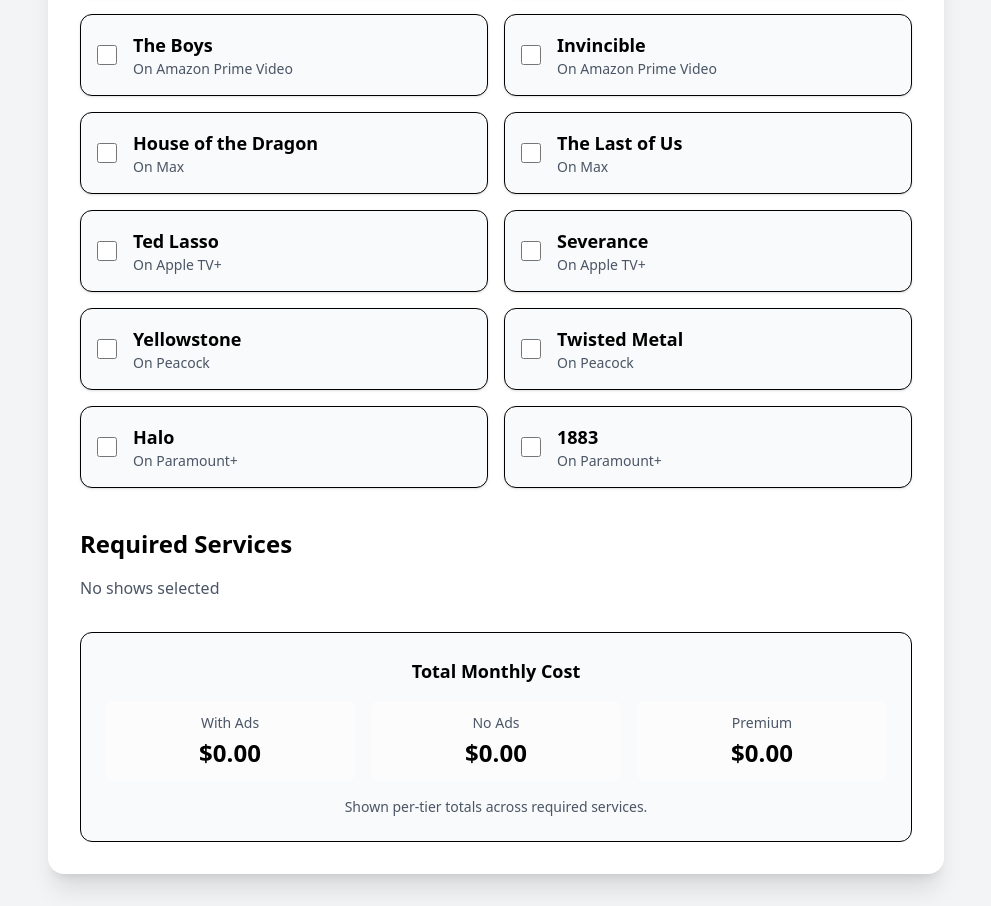
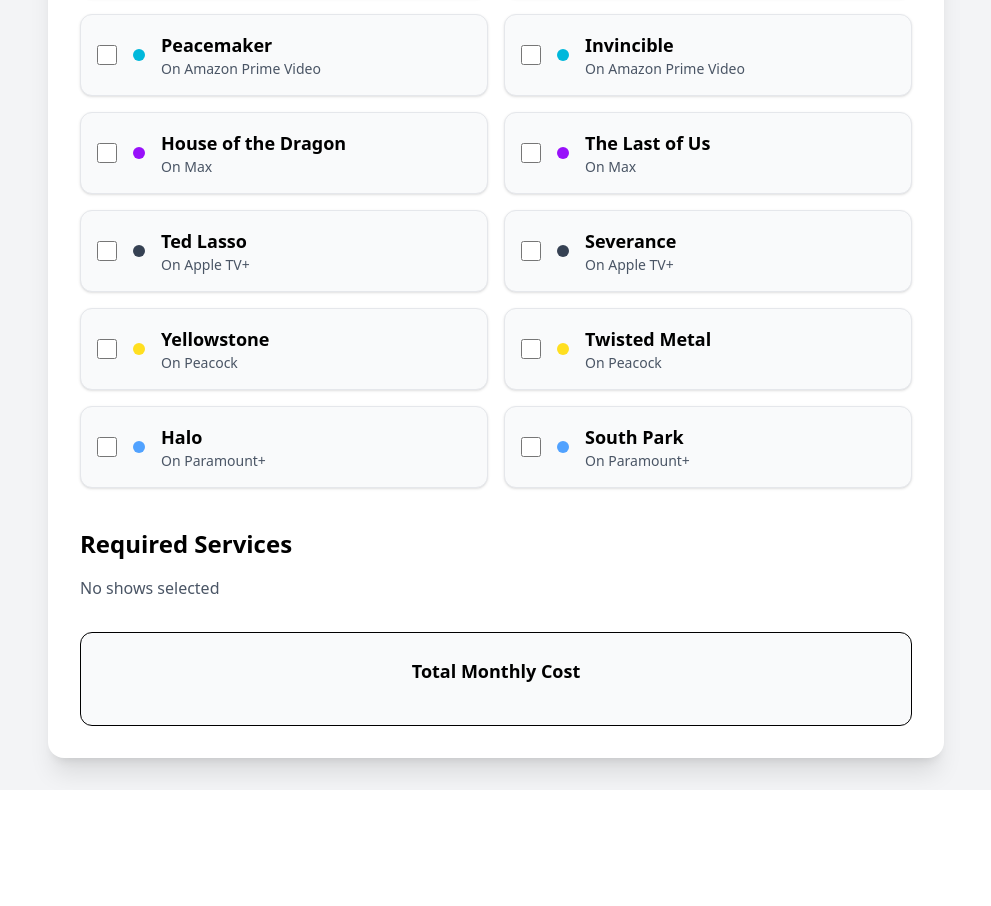
Before and after one commit to spiderkiley4/CA-4-Multimodal, a React (Vite) app: page / in a window 1280 px wide. Shown: the part 390-1296 px from the top of the page, without its empty margins (144-1135 px from the left). After the commit the page ends 1180 px from the top, so only its background shows below. Built offline with nearby package versions, Linux system fonts and the light colour scheme.

Commit message:
in class presented

```diff
--- a/src/App.tsx
+++ b/src/App.tsx
@@ -9,13 +9,12 @@
     [name: string]: Plan[],
 }
 
-// Shows mapped to streaming services
 const shows = [
     { name: "Stranger Things", service: "Netflix" },
     { name: "The Witcher", service: "Netflix" },
     { name: "The Mandalorian", service: "Disney+" },
-    { name: "Loki", service: "Disney+" },
-    { name: "The Boys", service: "Amazon Prime Video" },
+    { name: "The Avengers", service: "Disney+" },
+    { name: "Peacemaker", service: "Amazon Prime Video" },
     { name: "Invincible", service: "Amazon Prime Video" },
     { name: "House of the Dragon", service: "Max" },
     { name: "The Last of Us", service: "Max" },
@@ -24,10 +23,9 @@
     { name: "Yellowstone", service: "Peacock" },
     { name: "Twisted Metal", service: "Peacock" },
     { name: "Halo", service: "Paramount+" },
-    { name: "1883", service: "Paramount+" }
+    { name: "South Park", service: "Paramount+" }
 ];
 
-// Streaming service plans (example tiers)
 const servicePlans: ServicePlans = {
     "Netflix": [
         { name: "With Ads", price: 7.99 },
@@ -37,13 +35,11 @@
     "Hulu": [
         { name: "With Ads", price: 11.99 },
         { name: "No Ads", price: 18.99 },
-        { name: "Premium", price: 18.99 },
 
     ],
     "Disney+": [
         { name: "With Ads", price: 11.99 },
-        { name: "No Ads", price: 18.99 },
-        { name: "Premium", price: 18.99 }
+        { name: "No Ads", price: 18.99 }
     ],
     "Max": [
         { name: "With Ads", price: 10.99 },
@@ -79,7 +75,6 @@
         );
     };
 
-    // Determine required services (unique)
     const requiredServices = Array.from(
         new Set(
             selectedShows
@@ -91,20 +86,38 @@
         )
     );
 
-    // Totals for each tier (With Ads, No Ads, Premium)
-    const tiers = ["With Ads", "No Ads", "Premium"];
+    const allAvailableTiers = Array.from(
+        new Set(
+            requiredServices
+                .flatMap((service) => (servicePlans[service] || []).map((plan) => plan.name))
+        )
+    );
+    const tiers = ["With Ads", "No Ads", "Premium"].filter((tier) => allAvailableTiers.includes(tier));
+    const getPreferredPlan = (plans: Plan[], tier: string): Plan | undefined => {
+        if (!plans || plans.length === 0) return undefined;
+        const exact = plans.find((p) => new RegExp(tier, "i").test(p.name));
+        if (exact) return exact;
+
+        const preferenceMap: Record<string, string[]> = {
+            "With Ads": ["With Ads", "No Ads", "Premium"],
+            "No Ads": ["No Ads", "With Ads", "Premium"],
+            "Premium": ["Premium", "No Ads", "With Ads"],
+        };
+
+        const prefs = preferenceMap[tier] || [tier];
+        for (const pref of prefs) {
+            const found = plans.find((p) => new RegExp(pref, "i").test(p.name));
+            if (found) return found;
+        }
+
+        return plans.reduce((best, p) => (best == null || p.price > best.price ? p : best), plans[0]);
+    };
+
     const totals: Record<string, number> = tiers.reduce((acc, tier) => {
         const sum = requiredServices
             .map((service) => {
                 const plans = servicePlans[service] || [];
-                // try to find an exact match for the tier first
-                let match = plans.find((p) => new RegExp(tier, "i").test(p.name));
-
-                // If Premium tier isn't present, fall back to the highest-priced available plan
-                if (!match && tier === "Premium" && plans.length > 0) {
-                    match = plans.reduce((best, p) => (best == null || p.price > best.price ? p : best), plans[0]);
-                }
-
+                const match = getPreferredPlan(plans, tier);
                 return match ? match.price : 0;
             })
             .reduce((a, b) => a + b, 0);
@@ -112,16 +125,35 @@
         return acc;
     }, {} as Record<string, number>);
 
-    // Service styling per brand
     const serviceStyles: Record<string, string> = {
-        "Netflix": "bg-red-600 text-white border-red-700",
-        "Disney+": "bg-blue-700 text-white border-blue-800",
-        "Amazon Prime Video": "bg-cyan-600 text-white border-cyan-700",
-        "Max": "bg-purple-700 text-white border-purple-800",
-        "Apple TV+": "bg-gray-800 text-white border-gray-900",
-        "Peacock": "bg-yellow-400 text-black border-yellow-500",
-        "Paramount+": "bg-blue-500 text-white border-blue-600",
-        "Hulu": "bg-green-600 text-white border-green-700"
+        "Netflix": "bg-red-500 text-white border-red-600",
+        "Disney+": "bg-blue-600 text-white border-blue-700",
+        "Amazon Prime Video": "bg-cyan-500 text-white border-cyan-600",
+        "Max": "bg-purple-600 text-white border-purple-700",
+        "Apple TV+": "bg-gray-700 text-white border-gray-800",
+        "Peacock": "bg-yellow-300 text-black border-yellow-400",
+        "Paramount+": "bg-blue-400 text-white border-blue-500",
+        "Hulu": "bg-green-500 text-white border-green-600"
+    };
+
+    const showBadgeStyles: Record<string, string> = {
+        "Netflix": "bg-red-500",
+        "Disney+": "bg-blue-600",
+        "Amazon Prime Video": "bg-cyan-500",
+        "Max": "bg-purple-600",
+        "Apple TV+": "bg-gray-700",
+        "Peacock": "bg-yellow-300",
+        "Paramount+": "bg-blue-400",
+        "Hulu": "bg-green-500"
+    };
+
+    // Color the total price text based on thresholds:
+    // green: < $30, yellow: < $50, orange: $50-70, red: > $70
+    const getTotalTextColor = (total: number) => {
+        if (total < 30) return "text-green-600";
+        if (total < 50) return "text-yellow-600";
+        if (total > 70) return "text-red-600";
+        return "text-orange-600";
     };
 
     return (
@@ -137,13 +169,17 @@
                     {shows.map((show) => (
                         <label
                             key={show.name}
-                            className="flex items-center p-4 border rounded-xl shadow-sm bg-gray-50 cursor-pointer hover:bg-gray-100 transition"
+                            className="flex items-center p-4 border border-gray-200 rounded-xl shadow-sm bg-gray-50 cursor-pointer hover:bg-gray-100 transition"
                         >
                             <input
                                 type="checkbox"
                                 checked={selectedShows.includes(show.name)}
                                 onChange={() => toggleShow(show.name)}
                                 className="mr-4 w-5 h-5"
+                            />
+                            <span
+                                className={`inline-block w-3 h-3 rounded-full mr-4 flex-shrink-0 ${showBadgeStyles[show.service] || 'bg-gray-300'}`}
+                                aria-hidden
                             />
                             <div>
                                 <p className="font-semibold text-lg">{show.name}</p>
@@ -162,19 +198,18 @@
                         <div className="grid grid-cols-1 sm:grid-cols-2 gap-6">
                             {requiredServices.map((service) => {
                                 const cardClass = serviceStyles[service] || "bg-white text-blue-900 border-blue-300";
+                                const plans = servicePlans[service] || [];
+                                // Only show plans that are in the available tiers for this selection
+                                const visiblePlans = plans.filter((plan) => tiers.includes(plan.name));
                                 return (
                                     <div key={service} className={`${cardClass} p-5 rounded-2xl shadow-xl border`}>
                                         <h3 className="text-xl font-bold mb-3">{service}</h3>
-                                                    {(() => {
-                                                        const plans = servicePlans[service] || [];
-                                                        const planContainerClass = `flex flex-wrap ${plans.length === 1 ? "gap-0" : "gap-3"} overflow-hidden`;
-                                                        return (
-                                                            <div className={planContainerClass}>
-                                                                {plans.map((plan) => (
+                                        <div className={`flex flex-wrap ${visiblePlans.length === 1 ? "gap-0" : "gap-3"} overflow-hidden`}>
+                                            {visiblePlans.map((plan) => (
                                                 <div
                                                     key={plan.name}
                                                     className={
-                                                                            plans.length === 1
+                                                        visiblePlans.length === 1
                                                             ? "flex-1 w-full flex flex-col justify-between bg-white/20 p-3 rounded-lg"
                                                             : "flex-1 max-w-xs flex flex-col justify-between bg-white/20 p-3 rounded-lg"
                                                     }
@@ -184,8 +219,6 @@
                                                 </div>
                                             ))}
                                         </div>
-                                                        );
-                                                    })()}
                                     </div>
                                 );
                             })}
@@ -194,15 +227,14 @@
 
                     <div className="mt-8 p-6 bg-gray-50 rounded-xl border">
                         <h3 className="text-lg font-semibold text-center">Total Monthly Cost</h3>
-                        <div className="mt-4 grid grid-cols-1 sm:grid-cols-3 gap-4 text-center">
+                        <div className={`mt-4 grid grid-cols-1 sm:grid-cols-${tiers.length} gap-4 text-center`}>
                             {tiers.map((tier) => (
                                 <div key={tier} className="p-3 bg-white/50 rounded-lg">
                                     <p className="text-sm text-gray-600">{tier}</p>
-                                    <p className="text-2xl font-extrabold mt-1">${totals[tier].toFixed(2)}</p>
+                                    <p className={`text-2xl font-extrabold mt-1 ${getTotalTextColor(totals[tier])}`}>${totals[tier].toFixed(2)}</p>
                                 </div>
                             ))}
                         </div>
-                        <p className="text-sm text-gray-600 mt-4 text-center">Shown per-tier totals across required services.</p>
                     </div>
                 </div>
             </div>
```
Lines whose indentation alone changed are shown as unchanged.
